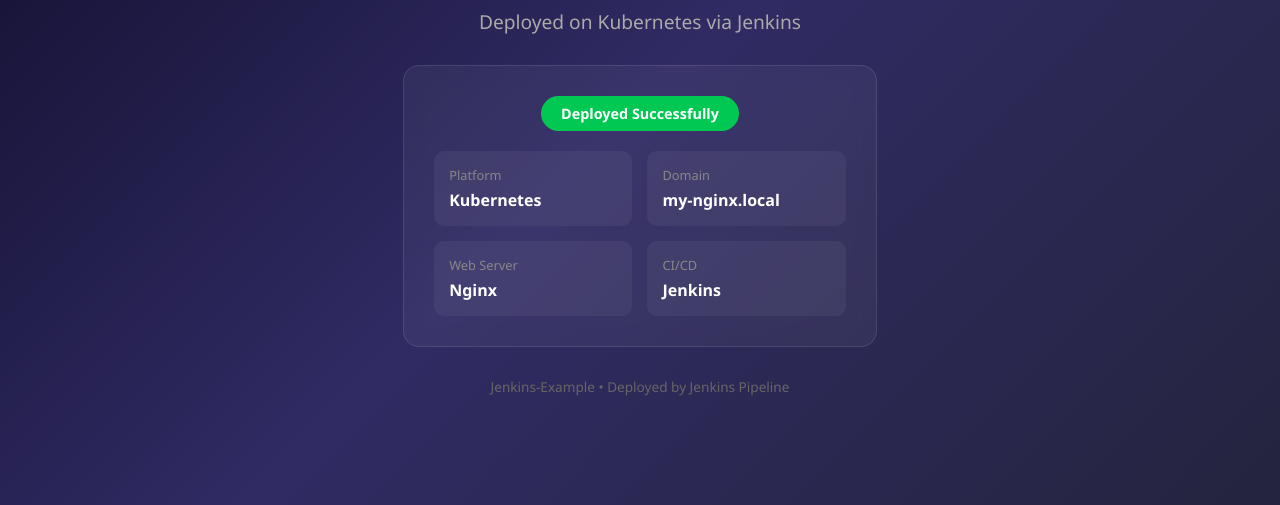
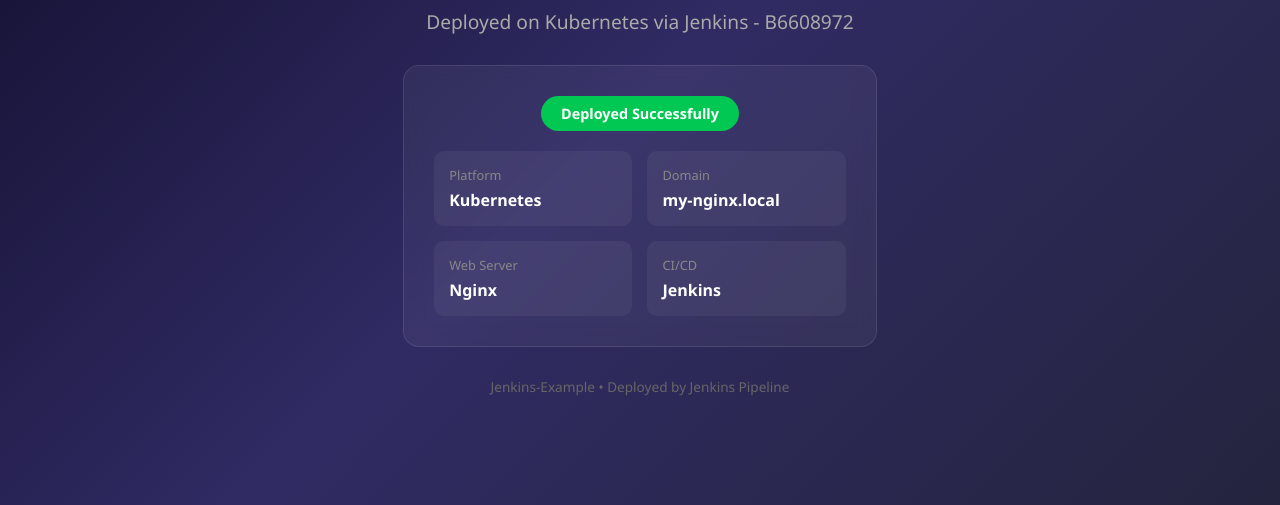
Before and after one commit to JJoexx/B6608972-ENG23-3074, a plain HTML site: page index.html in a window 1280 px wide. Shown: the part 295-800 px from the top of the page. Drawn offline with Linux system fonts and the light colour scheme.

Commit message:
Update index.html contents

```diff
--- a/index.html
+++ b/index.html
@@ -101,7 +101,7 @@
     <div class="container">
         <div class="logo">&#9881;</div>
         <h1>Jenkins CI/CD Pipeline 2</h1>
-        <p class="subtitle">Deployed on Kubernetes via Jenkins</p>
+        <p class="subtitle">Deployed on Kubernetes via Jenkins - B6608972</p>
 
         <div class="card">
             <div class="status">Deployed Successfully</div>
```
